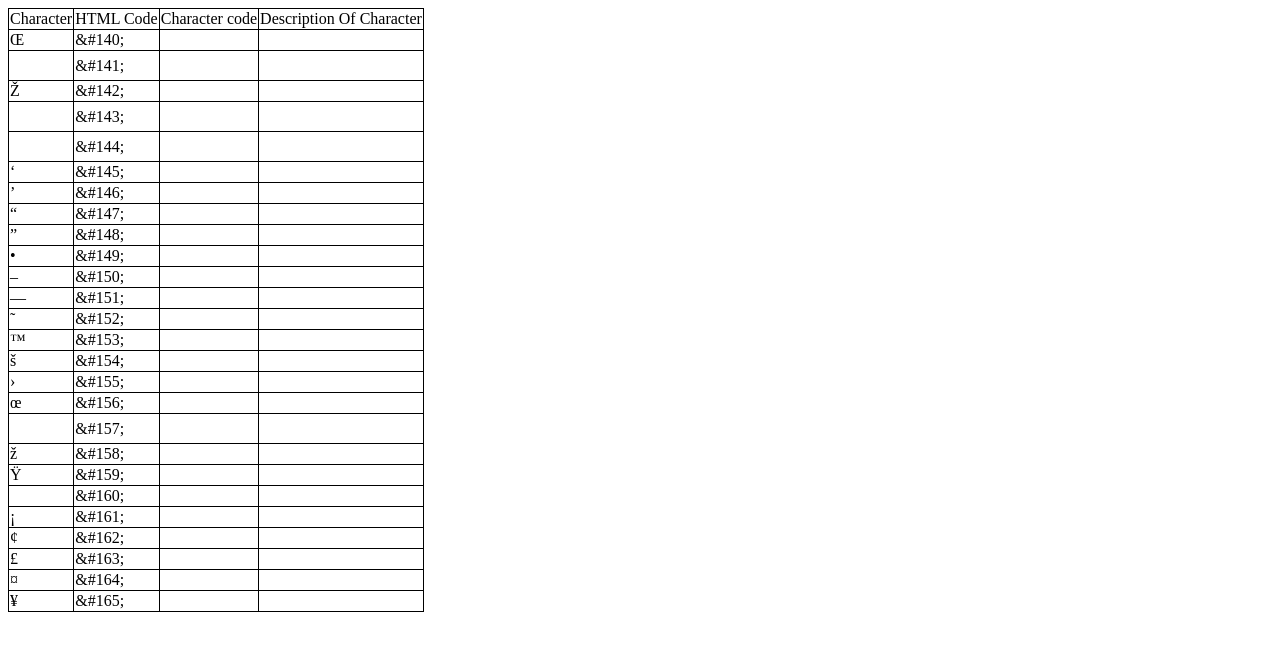
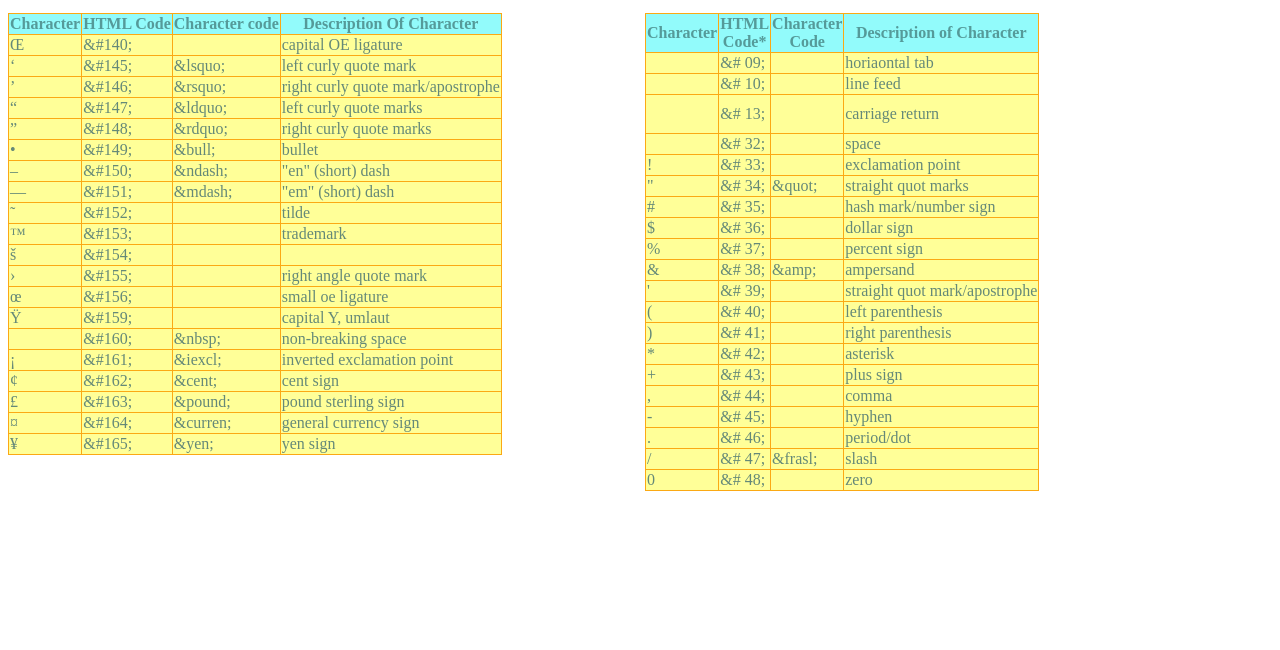
Before and after one commit to HuskyDG/web-subproject, a plain HTML site: page baitap_1/bai_9.html in a window 1280 px wide. Drawn offline with Linux system fonts and the light colour scheme.

Commit message:
Update bai_9.html

```diff
--- a/baitap_1/bai_9.html
+++ b/baitap_1/bai_9.html
@@ -4,43 +4,312 @@
         table, tr, td, th {
             border: 1px solid;
             border-collapse: collapse;
+            border-color: #fba914;
         }
+        tr.head {
+            background-color: #92fbfb;
+            color: #559a99;
+        }
+        tr {
+            background-color: #ffff98;
+            color: #658978;
+        }
+        .row {
+            display: flex;
+            margin-left: -5px;
+            margin-right: -5px;
+        }
+
+        .column {
+            flex: 50%;
+            padding: 5px;
+        }
+
     </style>
 </head>
 <body>
+    <div class="row">
+        <div class="column">
     <table>
+        <tr class="head">
+            <th>Character</th>
+            <th>HTML Code</th>
+            <th>Character code</th>
+            <th>Description Of Character</th>
+        </tr>
         <tr>
-            <td>Character</td>
-            <td>HTML Code</td>
-            <td>Character code</td>
-            <td>Description Of Character</td>
+            <td>&#140;</td>
+            <td>&amp;#140;</td>
+            <td>  </td>
+            <td> capital OE ligature </td>
         </tr>
-        <tr> <td>&#140;</td><td>&amp;#140;</td> <td>  </td> <td>  </td> </td> </tr>
-        <tr> <td>&#141;</td><td>&amp;#141;</td> <td>  </td> <td>  </td> </td> </tr>
-        <tr> <td>&#142;</td><td>&amp;#142;</td> <td>  </td> <td>  </td> </td> </tr>
-        <tr> <td>&#143;</td><td>&amp;#143;</td> <td>  </td> <td>  </td> </td> </tr>
-        <tr> <td>&#144;</td><td>&amp;#144;</td> <td>  </td> <td>  </td> </td> </tr>
-        <tr> <td>&#145;</td><td>&amp;#145;</td> <td>  </td> <td>  </td> </td> </tr>
-        <tr> <td>&#146;</td><td>&amp;#146;</td> <td>  </td> <td>  </td> </td> </tr>
-        <tr> <td>&#147;</td><td>&amp;#147;</td> <td>  </td> <td>  </td> </td> </tr>
-        <tr> <td>&#148;</td><td>&amp;#148;</td> <td>  </td> <td>  </td> </td> </tr>
-        <tr> <td>&#149;</td><td>&amp;#149;</td> <td>  </td> <td>  </td> </td> </tr>
-        <tr> <td>&#150;</td><td>&amp;#150;</td> <td>  </td> <td>  </td> </td> </tr>
-        <tr> <td>&#151;</td><td>&amp;#151;</td> <td>  </td> <td>  </td> </td> </tr>
-        <tr> <td>&#152;</td><td>&amp;#152;</td> <td>  </td> <td>  </td> </td> </tr>
-        <tr> <td>&#153;</td><td>&amp;#153;</td> <td>  </td> <td>  </td> </td> </tr>
-        <tr> <td>&#154;</td><td>&amp;#154;</td> <td>  </td> <td>  </td> </td> </tr>
-        <tr> <td>&#155;</td><td>&amp;#155;</td> <td>  </td> <td>  </td> </td> </tr>
-        <tr> <td>&#156;</td><td>&amp;#156;</td> <td>  </td> <td>  </td> </td> </tr>
-        <tr> <td>&#157;</td><td>&amp;#157;</td> <td>  </td> <td>  </td> </td> </tr>
-        <tr> <td>&#158;</td><td>&amp;#158;</td> <td>  </td> <td>  </td> </td> </tr>
-        <tr> <td>&#159;</td><td>&amp;#159;</td> <td>  </td> <td>  </td> </td> </tr>
-        <tr> <td>&#160;</td><td>&amp;#160;</td> <td>  </td> <td>  </td> </td> </tr>
-        <tr> <td>&#161;</td><td>&amp;#161;</td> <td>  </td> <td>  </td> </td> </tr>
-        <tr> <td>&#162;</td><td>&amp;#162;</td> <td>  </td> <td>  </td> </td> </tr>
-        <tr> <td>&#163;</td><td>&amp;#163;</td> <td>  </td> <td>  </td> </td> </tr>
-        <tr> <td>&#164;</td><td>&amp;#164;</td> <td>  </td> <td>  </td> </td> </tr>
-        <tr> <td>&#165;</td><td>&amp;#165;</td> <td>  </td> <td>  </td> </td> </tr>
+        <tr>
+            <td>&#145;</td>
+            <td>&amp;#145;</td>
+            <td> &amp;lsquo; </td>
+            <td> left curly quote mark </td>
+        </tr>
+        <tr>
+            <td>&#146;</td>
+            <td>&amp;#146;</td>
+            <td> &amp;rsquo; </td>
+            <td> right curly quote mark/apostrophe </td>
+        </tr>
+        <tr>
+            <td>&#147;</td>
+            <td>&amp;#147;</td>
+            <td> &amp;ldquo; </td>
+            <td> left curly quote marks </td>
+        </tr>
+        <tr>
+            <td>&#148;</td>
+            <td>&amp;#148;</td>
+            <td> &amp;rdquo; </td>
+            <td> right curly quote marks </td>
+        </tr>
+        <tr>
+            <td>&#149;</td>
+            <td>&amp;#149;</td>
+            <td> &amp;bull; </td>
+            <td> bullet </td>
+        </tr>
+        <tr>
+            <td>&#150;</td>
+            <td>&amp;#150;</td>
+            <td> &amp;ndash; </td>
+            <td> "en" (short) dash </td>
+        </tr>
+        <tr>
+            <td>&#151;</td>
+            <td>&amp;#151;</td>
+            <td> &amp;mdash; </td>
+            <td> "em" (short) dash </td>
+        </tr>
+        <tr>
+            <td>&#152;</td>
+            <td>&amp;#152;</td>
+            <td>  </td>
+            <td> tilde </td>
+        </tr>
+        <tr>
+            <td>&#153;</td>
+            <td>&amp;#153;</td>
+            <td>  </td>
+            <td> trademark </td>
+        </tr>
+        <tr>
+            <td>&#154;</td>
+            <td>&amp;#154;</td>
+            <td>  </td>
+            <td>  </td>
+        </tr>
+        <tr>
+            <td>&#155;</td>
+            <td>&amp;#155;</td>
+            <td>  </td>
+            <td> right angle quote mark </td>
+        </tr>
+        <tr>
+            <td>&#156;</td>
+            <td>&amp;#156;</td>
+            <td>  </td>
+            <td> small oe ligature </td>
+        </tr>
+        <tr>
+            <td>&#159;</td>
+            <td>&amp;#159;</td>
+            <td>  </td>
+            <td> capital Y, umlaut </td>
+        </tr>
+        <tr>
+            <td>&#160;</td>
+            <td>&amp;#160;</td>
+            <td> &amp;nbsp; </td>
+            <td> non-breaking space </td>
+        </tr>
+        <tr>
+            <td>&#161;</td>
+            <td>&amp;#161;</td>
+            <td> &amp;iexcl; </td>
+            <td> inverted exclamation point </td>
+        </tr>
+        <tr>
+            <td>&#162;</td>
+            <td>&amp;#162;</td>
+            <td> &amp;cent; </td>
+            <td> cent sign </td>
+        </tr>
+        <tr>
+            <td>&#163;</td>
+            <td>&amp;#163;</td>
+            <td> &amp;pound; </td>
+            <td> pound sterling sign </td>
+        </tr>
+        <tr>
+            <td>&#164;</td>
+            <td>&amp;#164;</td>
+            <td> &amp;curren; </td>
+            <td> general currency sign </td>
+        </tr>
+        <tr>
+            <td>&#165;</td>
+            <td>&amp;#165;</td>
+            <td> &amp;yen; </td>
+            <td> yen sign </td>
+        </tr>
     </table>
+            </div>
+        <div class="column">
+            <table>
+                <tr class="head">
+                    <th>Character</th>
+                    <th>HTML<br> Code*</th>
+                    <th>Character<br> Code</th>
+                    <th>Description of Character</th>
+                </tr>
+
+                <tr>
+                    <td></td>
+                    <td>&#38&#35 09;</td>
+                    <td></td>
+                    <td>horiaontal tab</td>
+                </tr>
+
+                <tr>
+                    <td></td>
+                    <td>&#38&#35 10;</td>
+                    <td></td>
+                    <td>line feed</td>
+                </tr>
+
+                <tr>
+                    <td></td>
+                    <td>&#38&#35 13;</td>
+                    <td><br><br></td>
+                    <td>carriage return</td>
+                </tr>
+
+                <tr>
+                    <td></td>
+                    <td>&#38&#35 32;</td>
+                    <td></td>
+                    <td>space</td>
+                </tr>
+
+                <tr>
+                    <td>&#33;</td>
+                    <td>&#38&#35 33;</td>
+                    <td></td>
+                    <td>exclamation point</td>
+                </tr>
+
+                <tr>
+                    <td>&#34;</td>
+                    <td>&#38&#35 34;</td>
+                    <td>&#38quot;</td>
+                    <td>straight quot marks</td>
+                </tr>
+
+                <tr>
+                    <td>&#35;</td>
+                    <td>&#38&#35 35;</td>
+                    <td></td>
+                    <td>hash mark/number sign</td>
+                </tr>
+
+                <tr>
+                    <td>&#36;</td>
+                    <td>&#38&#35 36;</td>
+                    <td></td>
+                    <td>dollar sign</td>
+                </tr>
+
+                <tr>
+                    <td>&#37;</td>
+                    <td>&#38&#35 37;</td>
+                    <td></td>
+                    <td>percent sign</td>
+                </tr>
+
+                <tr>
+                    <td>&#38;</td>
+                    <td>&#38&#35 38;</td>
+                    <td>&#38amp;</td>
+                    <td>ampersand</td>
+                </tr>
+
+                <tr>
+                    <td>&#39;</td>
+                    <td>&#38&#35 39;</td>
+                    <td></td>
+                    <td>straight quot mark/apostrophe</td>
+                </tr>
+
+                <tr>
+                    <td>&#40;</td>
+                    <td>&#38&#35 40;</td>
+                    <td></td>
+                    <td>left parenthesis</td>
+                </tr>
+
+                <tr>
+                    <td>&#41;</td>
+                    <td>&#38&#35 41;</td>
+                    <td></td>
+                    <td>right parenthesis</td>
+                </tr>
+
+                <tr>
+                    <td>&#42;</td>
+                    <td>&#38&#35 42;</td>
+                    <td></td>
+                    <td>asterisk</td>
+                </tr>
+
+                <tr>
+                    <td>&#43;</td>
+                    <td>&#38&#35 43;</td>
+                    <td></td>
+                    <td>plus sign</td>
+                </tr>
+
+                <tr>
+                    <td>&#44;</td>
+                    <td>&#38&#35 44;</td>
+                    <td></td>
+                    <td>comma</td>
+                </tr>
+
+                <tr>
+                    <td>&#45;</td>
+                    <td>&#38&#35 45;</td>
+                    <td></td>
+                    <td>hyphen</td>
+                </tr>
+
+                <tr>
+                    <td>&#46;</td>
+                    <td>&#38&#35 46;</td>
+                    <td></td>
+                    <td>period/dot</td>
+                </tr>
+
+                <tr>
+                    <td>&#47;</td>
+                    <td>&#38&#35 47;</td>
+                    <td>&#38frasl;</td>
+                    <td>slash</td>
+                </tr>
+
+                <tr>
+                    <td>&#48;</td>
+                    <td>&#38&#35 48;</td>
+                    <td></td>
+                    <td>zero</td>
+                </tr>
+
+            </table>
+        </div>
+    </div>
 </body>
 </html>
```
